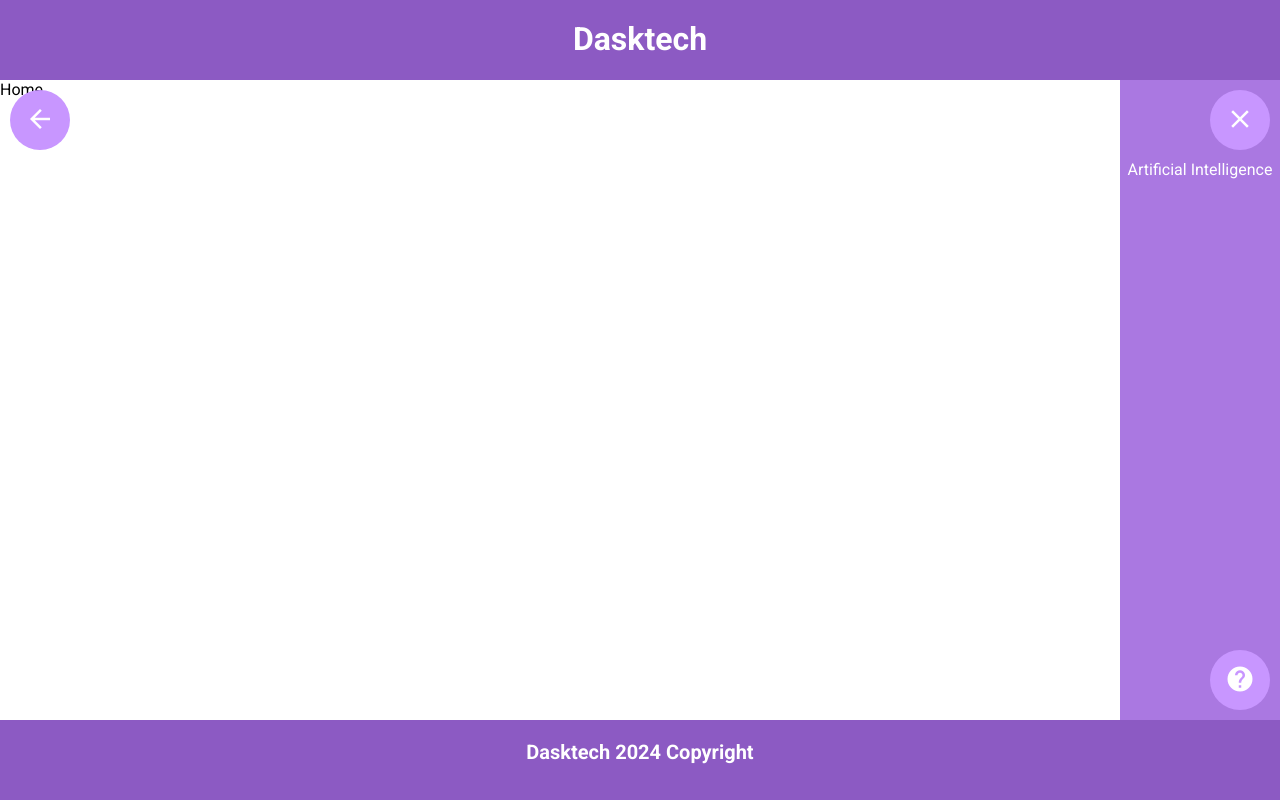
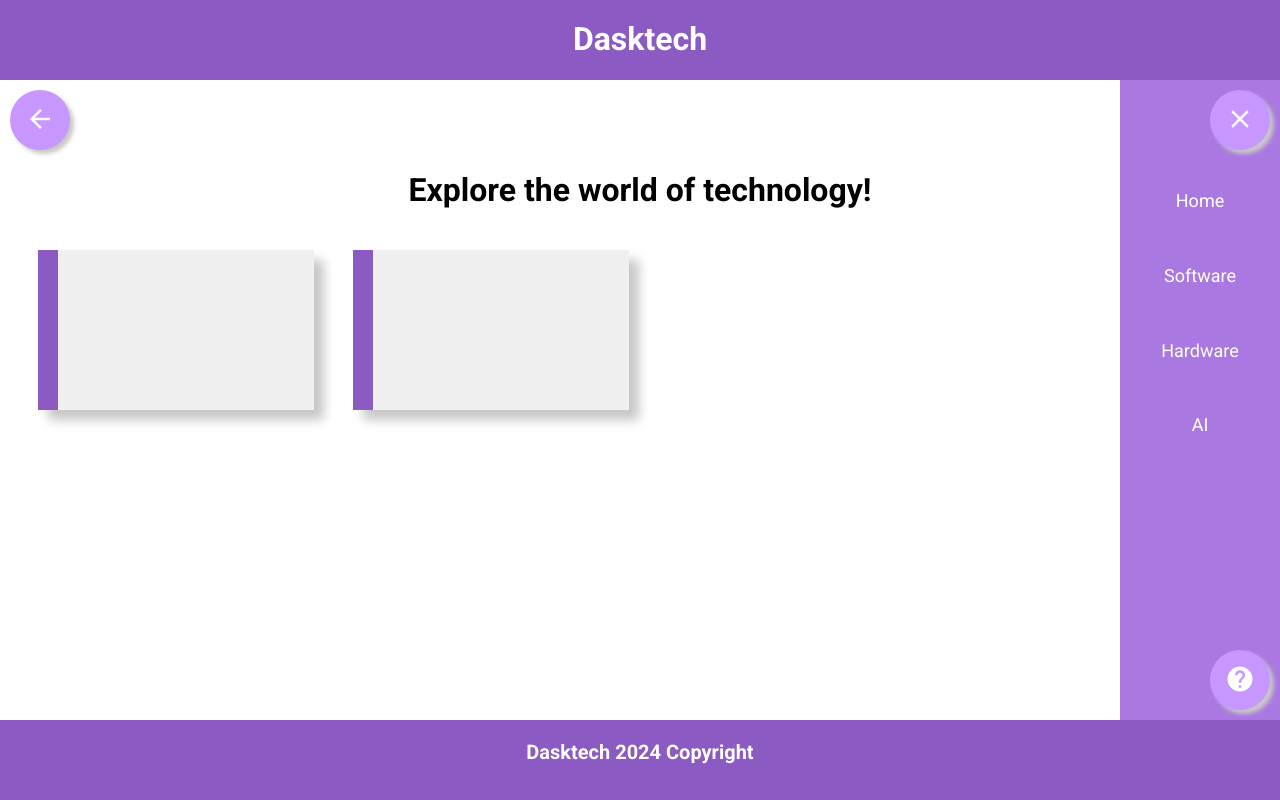
Before and after one commit to DanielTruscaV1/DasktechV3, a Vue app in the folder front-end/dasktech/: page / in a window 1280 px wide. Both pictures are taken after a click on the button "menu". Built offline with nearby package versions, Linux system fonts and the light colour scheme.

Commit message:
Updated the home component.

```diff
--- a/front-end/dasktech/src/App.vue
+++ b/front-end/dasktech/src/App.vue
@@ -65,6 +65,7 @@
     border:none;
     position:absolute;
     z-index:2;
+    box-shadow:4px 4px 4px rgb(200, 200, 200);
   }
   #button1
   {
--- a/front-end/dasktech/src/components/Home.vue
+++ b/front-end/dasktech/src/components/Home.vue
@@ -4,7 +4,17 @@
 
 <template>
   <div id="container">
-    Home
+    <h1 id="title">
+      Explore the world of technology!
+    </h1>
+    <div id="list">
+      <div id="article">
+
+      </div>
+      <div id="article">
+
+      </div>
+    </div>
   </div>
 </template>
 
@@ -16,12 +26,51 @@
     background-color:var(--color1);
     font-family:var(--font1);
   }
+  #title
+  {
+    width:100vw;
+    position:absolute;
+    top:calc(10vh + 70px);
+    text-align:center;
+  }
+  #list
+  {
+    position:absolute;
+    top:calc(15vh + 150px);
+    width:100vw;
+    height:70vh;
+  }
+  #article
+  {
+    box-shadow:10px 10px 10px rgb(200, 200, 200);
+  }
   @media screen and (max-width:600px)
   {
-
+    #article
+    {
+      width:90vw;
+      height:20vh;
+      margin-top:30px;
+      margin-left:3vw;
+      background-color: var(--color5);
+      border-left:10px solid var(--color4);
+    }
   }
   @media screen and (min-width:600px)
   {
-
+    #list
+    {
+      top:calc(15vh + 100px);
+    }
+    #article
+    {
+      display:inline-block;
+      width:20vw;
+      height:20vh;
+      margin-top:30px;
+      margin-left:3vw;
+      background-color: var(--color5);
+      border-left:20px solid var(--color4);
+    }
   }
 </style>
--- a/front-end/dasktech/src/components/Navigation.vue
+++ b/front-end/dasktech/src/components/Navigation.vue
@@ -5,7 +5,16 @@
   <div id="container">
     <div id="buttons">
         <router-link :to="{name: 'Subject'}">
-            Artificial Intelligence
+            Home
+        </router-link>
+        <router-link :to="{name: 'Subject'}">
+            Software
+        </router-link>
+        <router-link :to="{name: 'Subject'}">
+            Hardware
+        </router-link>
+        <router-link :to="{name: 'Subject'}">
+            AI
         </router-link>
     </div>
 
@@ -32,7 +41,8 @@
         display:inline-block;
         width:100%;
         height:7%;
-        font-size:16px;
+        margin-top:30px;
+        font-size:14px;
         font-family:var(--font1);
         background-color:transparent;
         color:var(--color1);
@@ -55,5 +65,9 @@
             height:80vh;
             background-color:var(--color3);
         }
+        a
+        {
+            font-size:18px;
+        }
     }
 </style>
--- a/front-end/dasktech/src/style.css
+++ b/front-end/dasktech/src/style.css
@@ -4,6 +4,7 @@
     --color2: rgb(200, 150, 255);
     --color3: rgb(170, 120, 225);
     --color4: rgb(140, 90, 195);
+    --color5: rgb(240, 240, 240);
     --font1:  "Roboto", sans-serif;
 }
 body
```
